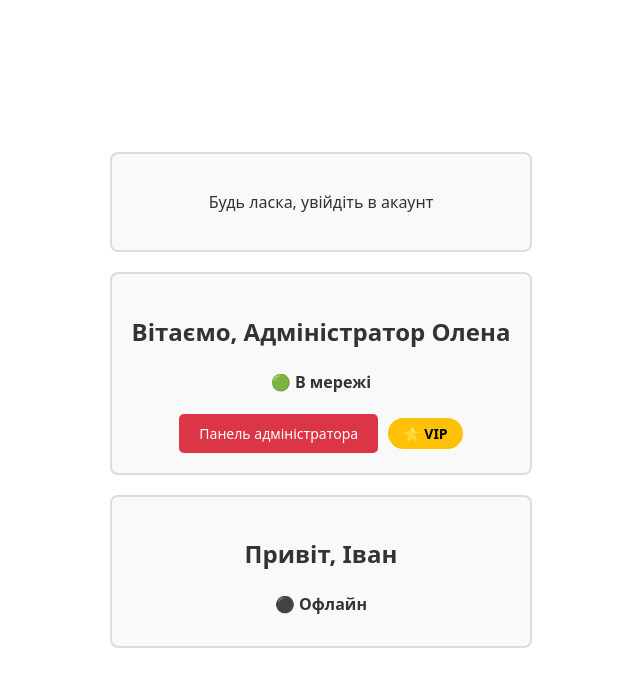
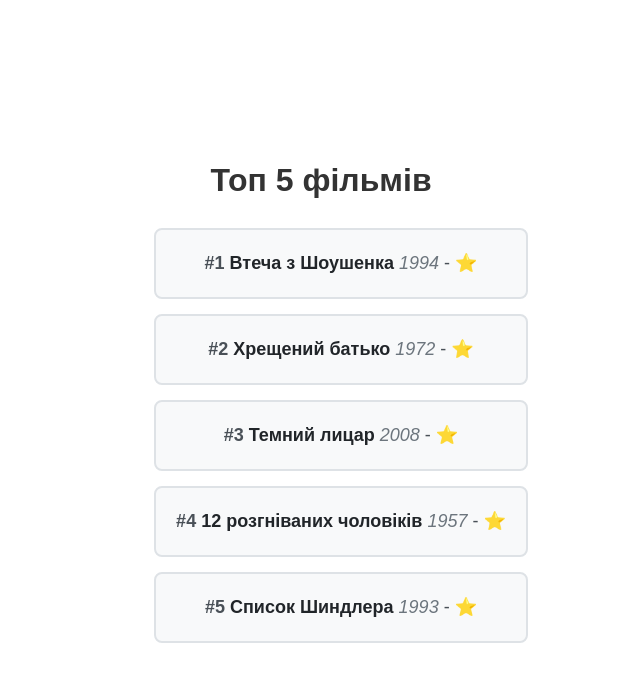
Before and after one commit to SDudyuk/react-vite-project, a React (Vite) app: page / in a window 1280 px wide. Shown: the top 686 px of the page, without its empty margins (319-959 px from the left). Built offline with nearby package versions, Linux system fonts and the light colour scheme.

Commit message:
add FilmItem component

```diff
--- a/src/App.css
+++ b/src/App.css
@@ -78,3 +78,24 @@ footer {
   margin-top: 40px;
   color: #666;
 }
+
+.app-container {
+  max-width: 800px;
+  margin: 0 auto;
+  padding: 40px 20px;
+  font-family: "Arial", sans-serif;
+}
+
+.app-title {
+  text-align: center;
+  color: #333;
+  font-size: 32px;
+  margin-bottom: 30px;
+  font-weight: bold;
+}
+
+.films-list {
+  list-style: none;
+  padding: 0;
+  margin: 0;
+}
--- a/src/App.jsx
+++ b/src/App.jsx
@@ -5,32 +5,26 @@ import UserCard from "./components/UserCard";
 import ProductPrice from "./components/ProductPrice";
 import Button from "./components/Button";
 import UserStatus from "./components/UserStatus";
+import FilmAbout from "./components/FilmItem";
 
 function App() {
+  const topFilms = [
+    { id: 101, title: 'Втеча з Шоушенка', year: 1994, rating: 9.3 },
+    { id: 102, title: 'Хрещений батько', year: 1972, rating: 9.2 },
+    { id: 103, title: 'Темний лицар', year: 2008, rating: 9.1 },
+    { id: 104, title: '12 розгніваних чоловіків', year: 1957, rating: 8.9 },
+    { id: 105, title: 'Список Шиндлера', year: 1993, rating: 9.0 },
+  ];
+
   return (
-    <div>
+    <div className="app-container">
+      <h1 className="app-title">Топ 5 фільмів</h1>
 
-      <UserStatus
-        isLoggedIn={false}
-        username="Олена"
-        role="user"
-        isOnline={true}
-      />
-
-      <UserStatus
-        isLoggedIn={true}
-        username="Олена"
-        role="admin"
-        isOnline={true}
-      />
-
-      <UserStatus
-        isLoggedIn={true}
-        username="Іван"
-        role="user"
-        isOnline={false}
-      />
-
+      <ul className="film-list">
+        {topFilms.map((film, index) => (
+          <FilmAbout index={index + 1} data={film} />
+        ) )}
+      </ul>
     </div>
   );
 }
--- /dev/null
+++ b/src/components/FilmItem.css
@@ -0,0 +1,28 @@
+.film-item {
+  background-color: #f8f9fa;
+  border: 2px solid #dee2e6;
+  border-radius: 8px;
+  padding: 20px;
+  margin-bottom: 15px;
+  transition: all 0.3s ease;
+  font-size: 18px;
+  color: #495057;
+  list-style: none;
+}
+
+.film-item:hover {
+  background-color: #e9ecef;
+  border-color: #007bff;
+  transform: translateX(10px);
+  box-shadow: 0 4px 8px rgba(0, 0, 0, 0.1);
+}
+
+.film-title {
+  font-weight: bold;
+  color: #212529;
+}
+
+.film-year {
+  color: #6c757d;
+  font-style: italic;
+}
--- /dev/null
+++ b/src/components/FilmItem.jsx
@@ -0,0 +1,12 @@
+import "./FilmItem.css";
+
+export default function FilmItem({index, data}) {
+  const { id, title, year, rate} = data;
+  return (
+    <li key={id} className="film-item">
+      <strong>#{index}</strong>{" "}
+      <span className="film-title">{title}</span>{" "}
+      <span className="film-year">{year}</span> - ⭐ {rate}
+    </li>
+  );
+}
--- a/src/components/UserStatus.jsx
+++ b/src/components/UserStatus.jsx
@@ -7,7 +7,6 @@ export default function UserStatus({ isLoggedIn, username, role, isOnline }) {
       padding: "20px",
       margin: "20px 0",
       backgroundColor: "#f9f9f9",
-      color: "#333",
     },
     status: {
       fontSize: "16px",
```
